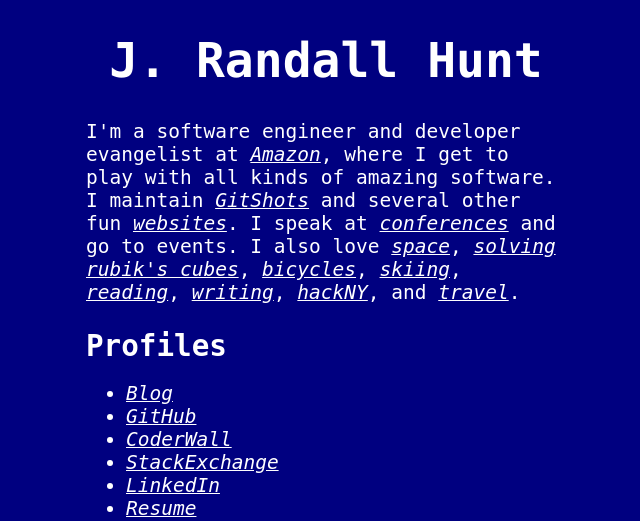
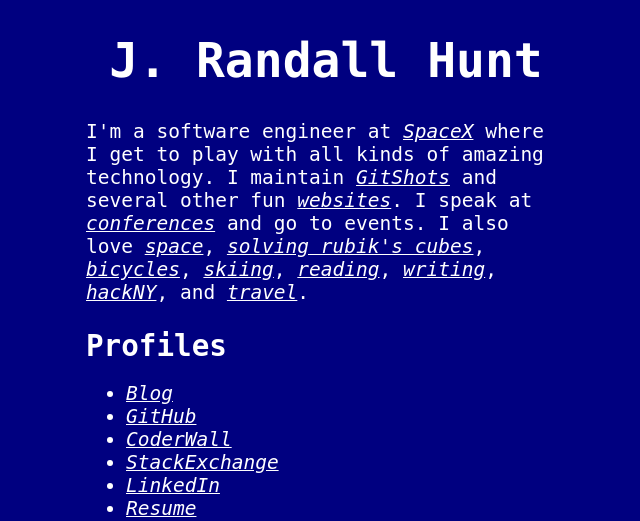
Before and after one commit to ranman/ranman.org, a Flask app: page / in a window 1280 px wide. Shown: the top 521 px of the page, without its empty margins (314-954 px from the left). Run offline with Flask 2, Linux system fonts and the light colour scheme; data that the repository does not hold is empty.

Commit message:
don't work at amazon anymore

```diff
--- a/templates/ranman.html
+++ b/templates/ranman.html
@@ -8,7 +8,7 @@
 	</header>
 	<section class="content">
 		<article id="bio">
-			<p>I'm a software engineer and developer evangelist at <a href="http://aws.amazon.com/">Amazon</a>, where I get to play with all kinds of amazing software. I maintain <a href="http://www.gitshots.com">GitShots</a> and several other fun <a href="#projects">websites</a>. I speak at <a href="#speaking">conferences</a> and go to events. I also love <a href="http://www.nasa.gov/mission_pages/constellation/orion/orionfta-pingpong.html">space</a>, <a href="http://www.youtube.com/watch?v=Kj10IWKYaaI">solving rubik's cubes</a>, <a href="https://www.dropbox.com/s/qf036nu0i7owkgh/how%20to%20scare%20your%20mom.mov">bicycles</a>, <a href="https://www.dropbox.com/s/6cu4ohn5mxoby23/2014-02-12%2012.10.18.mov">skiing</a>, <a href="https://www.goodreads.com/ranman">reading</a>, <a href="http://blog.ranman.org">writing</a>, <a href="http://hackny.org/a/2011/06/class-of-2011-hackny-fellows/">hackNY</a>, and <a href="https://foursquare.com/jrhunt">travel</a>.</p>
+        <p>I'm a software engineer at <a href="http://spacex.com/">SpaceX</a> where I get to play with all kinds of amazing technology. I maintain <a href="http://www.gitshots.com">GitShots</a> and several other fun <a href="#projects">websites</a>. I speak at <a href="#speaking">conferences</a> and go to events. I also love <a href="http://www.nasa.gov/mission_pages/constellation/orion/orionfta-pingpong.html">space</a>, <a href="http://www.youtube.com/watch?v=Kj10IWKYaaI">solving rubik's cubes</a>, <a href="https://www.dropbox.com/s/qf036nu0i7owkgh/how%20to%20scare%20your%20mom.mov">bicycles</a>, <a href="https://www.dropbox.com/s/6cu4ohn5mxoby23/2014-02-12%2012.10.18.mov">skiing</a>, <a href="https://www.goodreads.com/ranman">reading</a>, <a href="http://blog.ranman.org">writing</a>, <a href="http://hackny.org/a/2011/06/class-of-2011-hackny-fellows/">hackNY</a>, and <a href="https://foursquare.com/jrhunt">travel</a>.</p>
 		</article>
 		<article id="profiles">
 			<h2>Profiles</h2>
```
